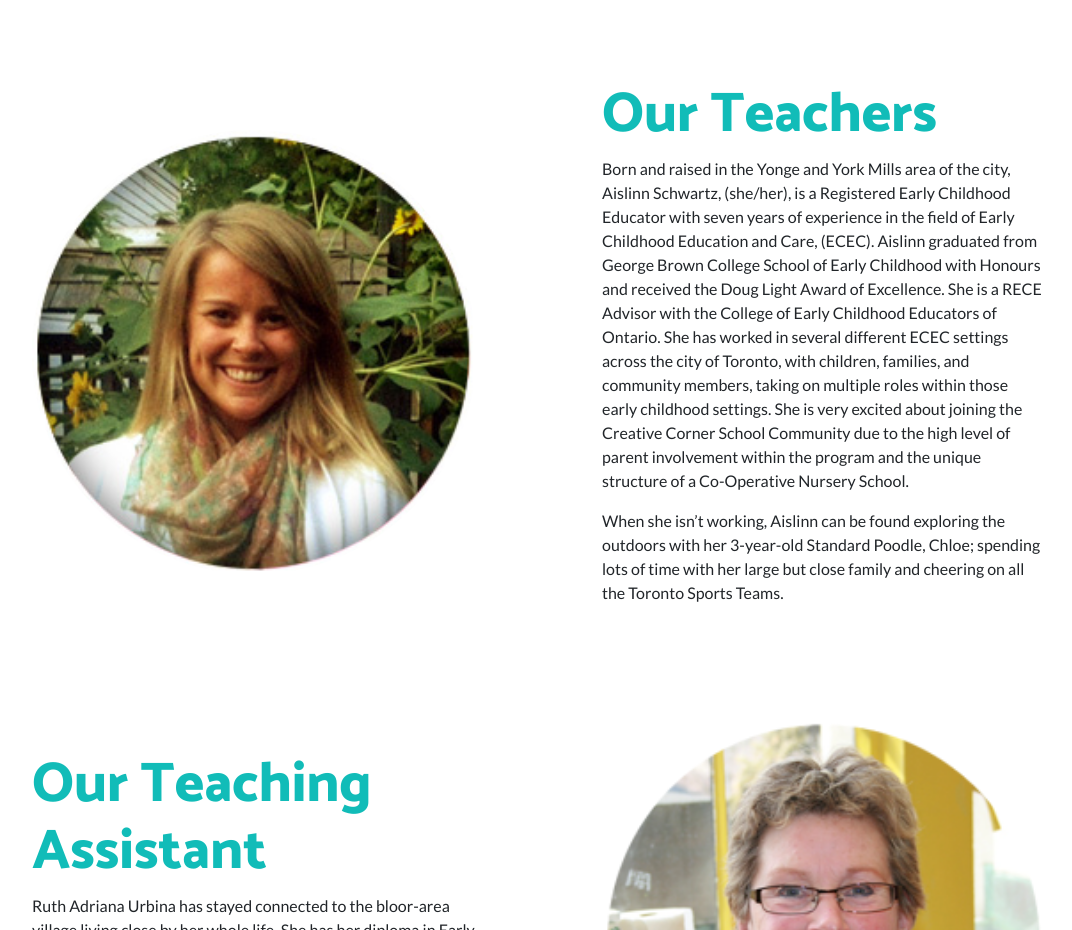
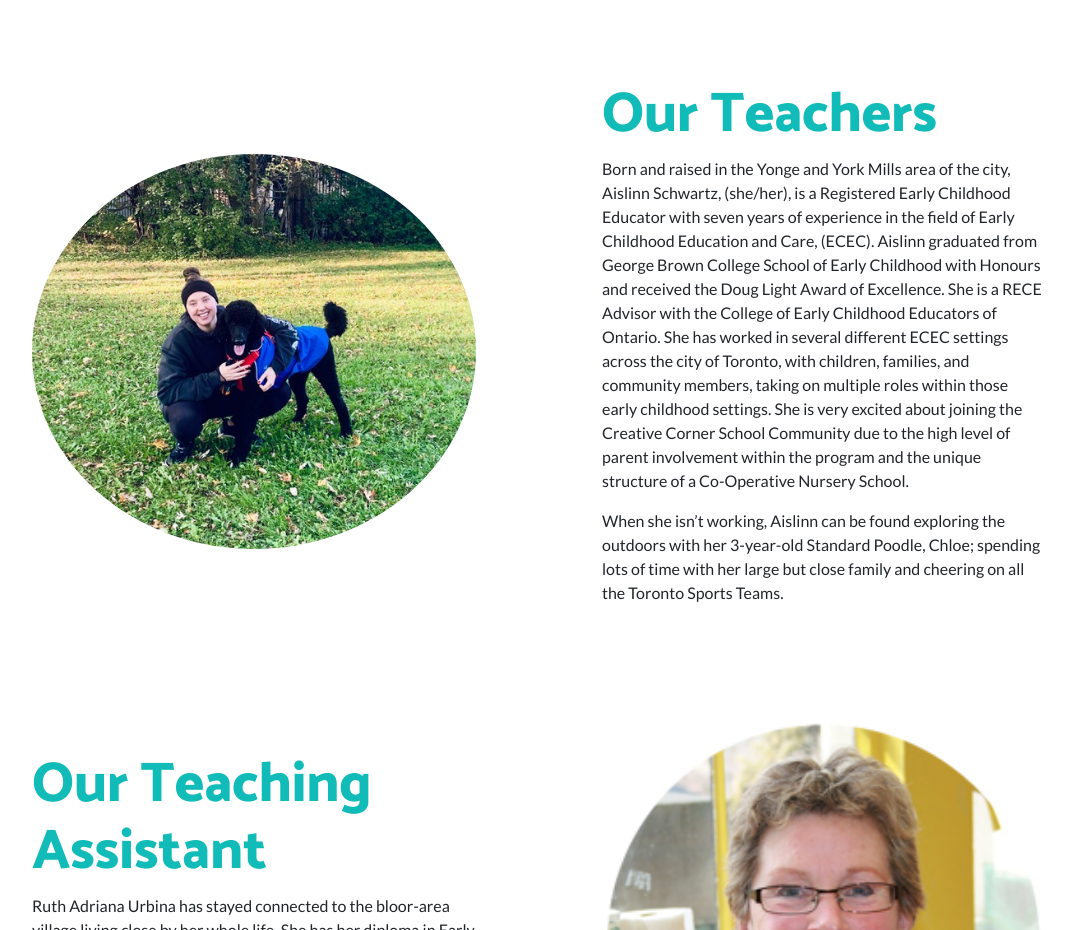
Before and after one commit to ccnursery/website, a website: page index.html in a window 1280 px wide. Shown: the part 3040-3970 px from the top of the page, without its empty margins (101-1173 px from the left). Drawn offline with Linux system fonts and the light colour scheme; a script that the page names is missing.

Commit message:
Replaced Meg's photo with Aislinn's

```diff
--- a/index.html
+++ b/index.html
@@ -167,7 +167,7 @@ is in the heart of Bloor West Village.
         <div class="row align-items-center">
           <div class="col-lg-6">
             <div class="p-5">
-              <img class="img-fluid rounded-circle" src="img/meg.jpg" alt="">
+              <img class="img-fluid rounded-circle" src="img/aislinn.jpeg" alt="">
             </div>
           </div>
           <div class="col-lg-6">
```
